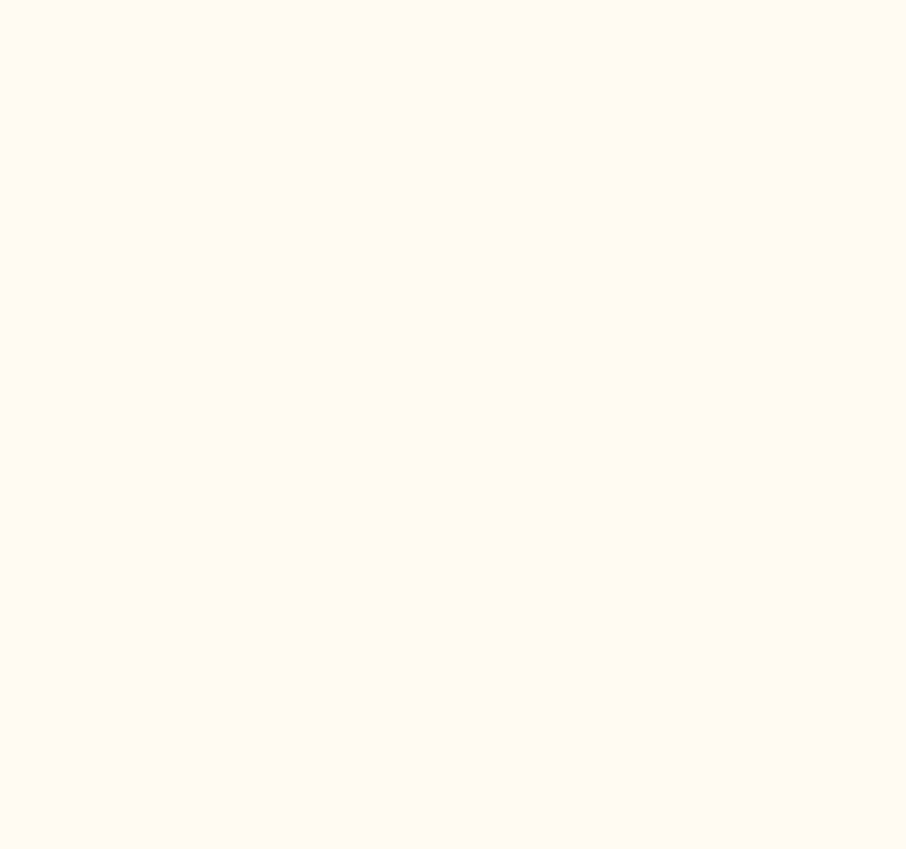
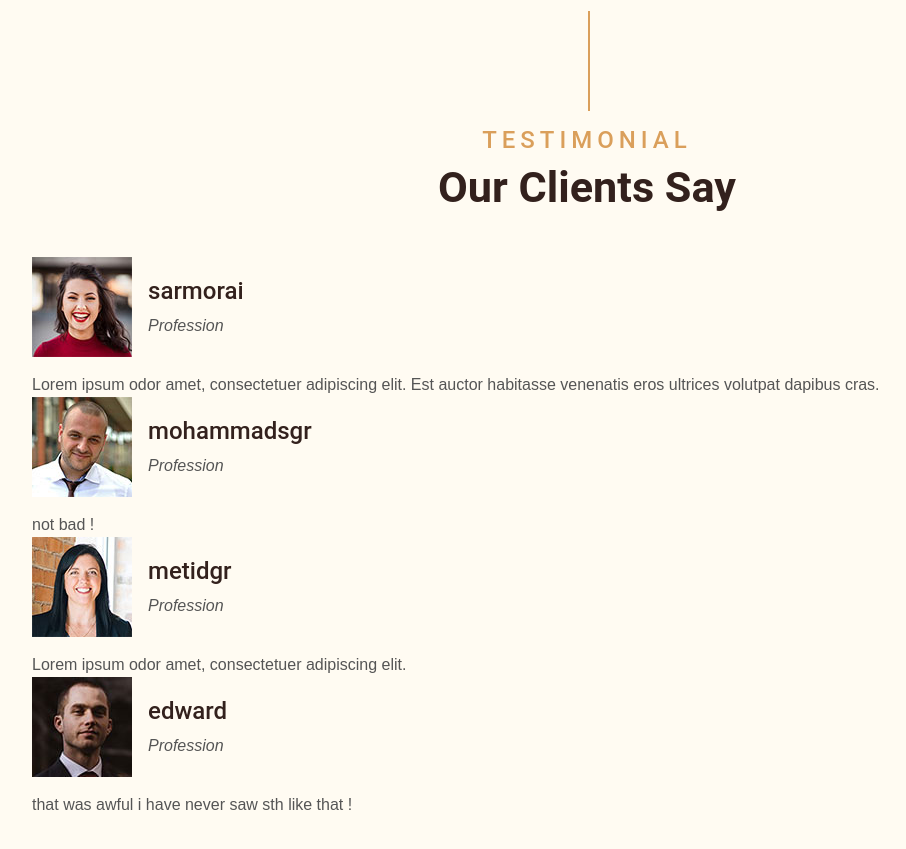
Before and after one commit to asgari1991/Cafe, a Next.js app: page / in a window 1280 px wide. Shown: the part 4720-5569 px from the top of the page, without its empty margins (53-959 px from the left). Before the commit the page ends 4683 px from the top, so only its background shows below. Built offline with nearby package versions, Linux system fonts and the light colour scheme; data requests are answered from the project's data file.

Commit message:
feat:Testimonial part in index page

```diff
--- a/data/db.json
+++ b/data/db.json
@@ -110,17 +110,35 @@
   "comment": [
     {
       "id": 1,
-      "username": "mohammadsgr",
-      "body": "perfect !",
+      "username": "sarmorai",
+      "body": "Lorem ipsum odor amet, consectetuer adipiscing elit. Est auctor habitasse venenatis eros ultrices volutpat dapibus cras.",
       "productID": 1,
+      "profile":"/Images/testimonial-1.jpg",
       "score": 5
     },
     {
       "id": 2,
-      "username": "sarmorai",
+      "username": "mohammadsgr",
       "body": "not bad !",
       "productID": 2,
+      "profile":"/Images/testimonial-2.jpg",
       "score": 3
+    },
+    {
+      "id": 3,
+      "username": "metidgr",
+      "body": "Lorem ipsum odor amet, consectetuer adipiscing elit.",
+      "productID": 2,
+      "profile":"/Images/testimonial-3.jpg",
+      "score": 4.5
+    },
+    {
+      "id": 4,
+      "username": "edward",
+      "body": "that was awful i have never saw sth like that !",
+      "productID": 3,
+      "profile":"/Images/testimonial-4.jpg",
+      "score": 1
     }
   ]
 }
--- /dev/null
+++ b/pages/components/modules/Testimonial/Testimonial.js
@@ -0,0 +1,18 @@
+import React from 'react'
+
+const Testimonial = ({comment}) => {
+  return (
+    <div className="testimonial-item">
+                    <div className="d-flex align-items-center mb-3">
+                        <img className="img-fluid" src={comment.profile} alt=""/>
+                        <div className="ml-3">
+                            <h4>{comment.username}</h4>
+                            <i>Profession</i>
+                        </div>
+                    </div>
+                    <p className="m-0">{comment.body}</p>
+                </div>
+  )
+}
+
+export default Testimonial
--- /dev/null
+++ b/pages/components/templates/Index/Testimonials.js
@@ -0,0 +1,24 @@
+import React from 'react'
+import Testimonial from '../../modules/Testimonial/Testimonial'
+
+const Testimonials = ({comments}) => {
+  return (
+    <div className="container-fluid py-5">
+        <div className="container">
+            <div className="section-title">
+                <h4 className="text-primary text-uppercase" style={{letterSpacing: "5px"}}>Testimonial</h4>
+                <h1 className="display-4">Our Clients Say</h1>
+            </div>
+            <div className="owl-carousel testimonial-carousel">
+              {comments.slice(0,4).map(comment=>(
+
+              <Testimonial comment={comment} key={comment.id}/>
+              ))}
+
+            </div>
+        </div>
+    </div>
+  )
+}
+
+export default Testimonials
--- a/pages/index.js
+++ b/pages/index.js
@@ -6,6 +6,7 @@
 import Offer from './components/templates/Index/Offer'
 import Menu from './components/templates/Index/Menu'
 import Reservation from './components/templates/Index/Reservation'
+import Testimonials from './components/templates/Index/Testimonials'
 
 const Home = ({data}) => {
   return (
@@ -16,6 +17,7 @@
     <Offer/>
     <Menu menu={data.menu}/>
     <Reservation/>
+    <Testimonials comments={data.comments}/>
     </>
   )
 }
@@ -24,14 +26,17 @@
   const servicesData=await servicesRes.json()
   const menuRes=await fetch("http://localhost:4000/menu")
   const menuData=await menuRes.json()
+  const commentsRes=await fetch("http://localhost:4000/comment")
+  const commentData=await commentsRes.json()
   return {
     props:{
       data:{
         services:servicesData,
-        menu:menuData
+        menu:menuData,
+        comments:commentData
       }
     },
-    revalidate:60*60*12
+    revalidate:60*60*12 //second
 
   }
 }
```
Also changed, not shown: pages/components/templates/Index/Testimonial.js (deleted, +0 -9 lines).
